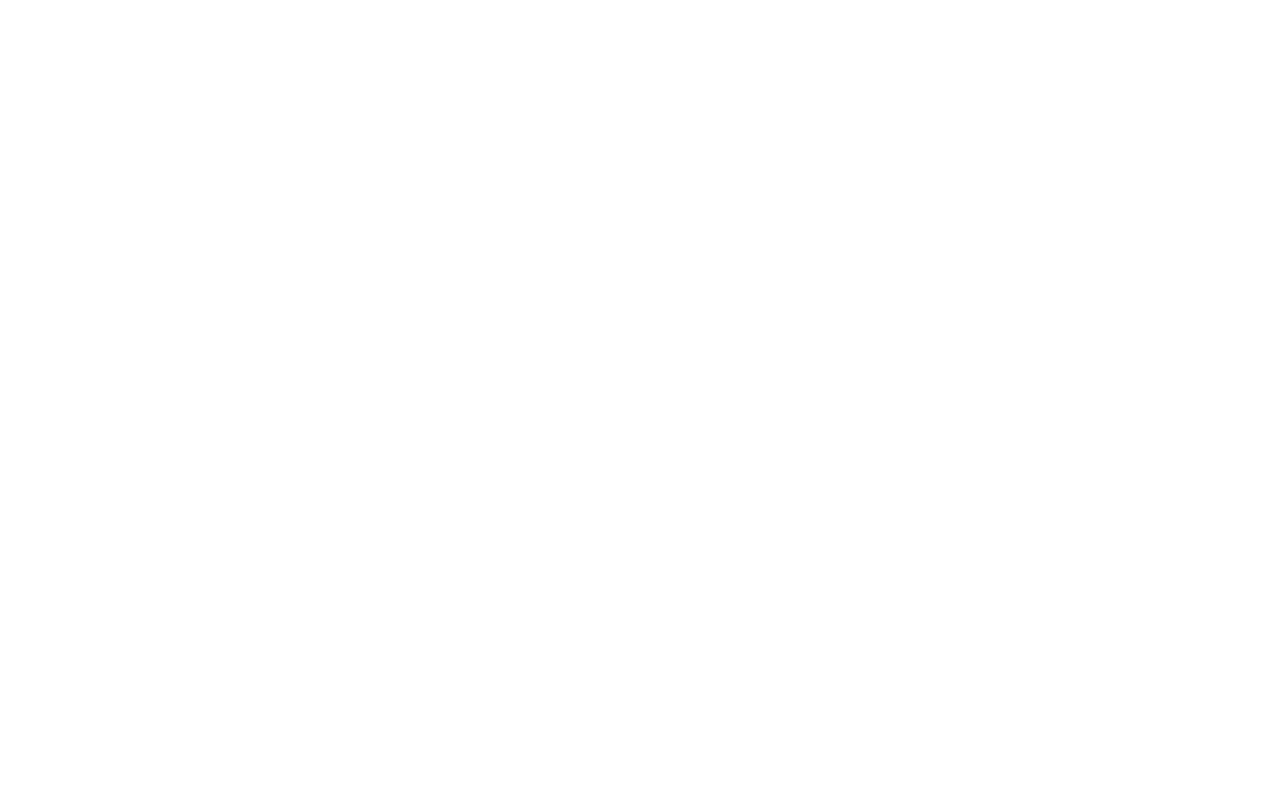
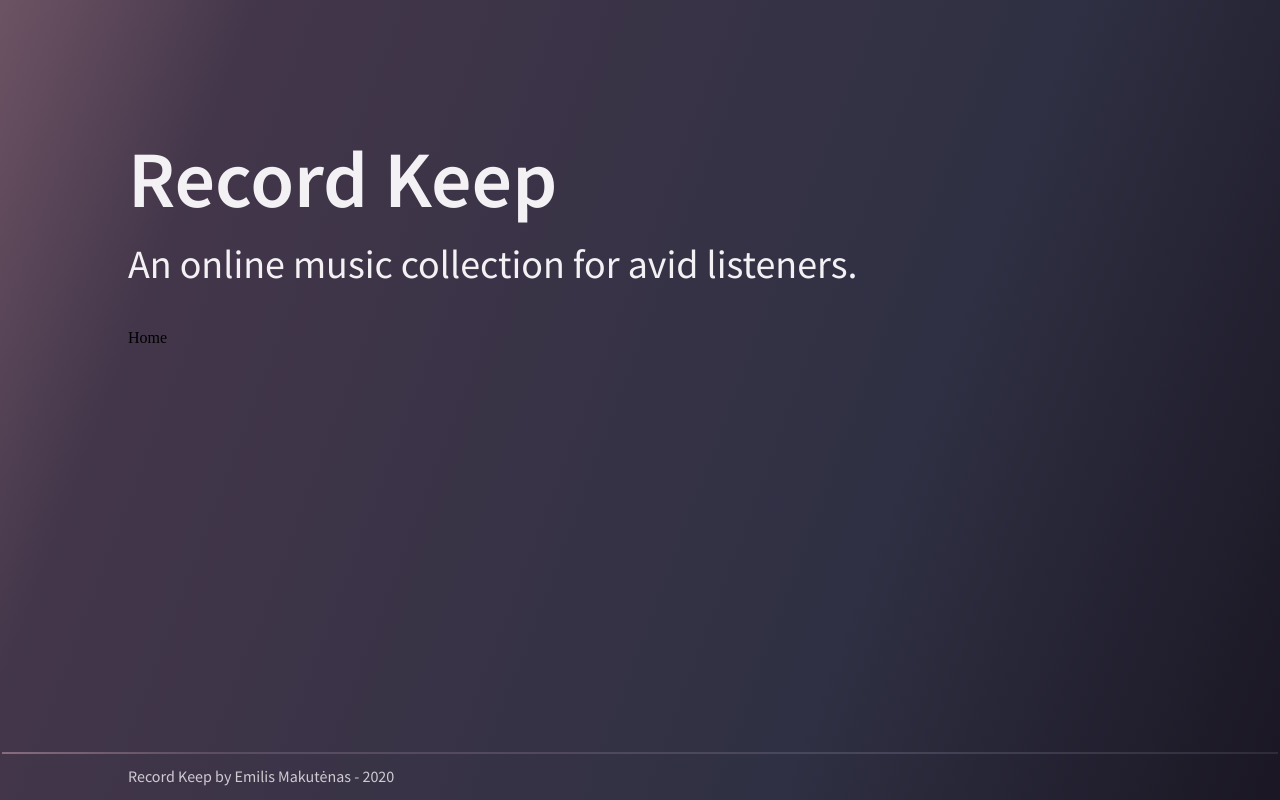
Before and after one commit to EmilisM/record-keep, a React (Create React App) app: page /home in a window 1280 px wide. Built offline with nearby package versions, Linux system fonts and the light colour scheme.

Commit message:
Add Title block, landing layout, edit router config

```diff
--- /dev/null
+++ b/src/Blocks/Title.tsx
@@ -0,0 +1,28 @@
+import React, { ReactElement } from 'react';
+import Heading from '../Components/Heading';
+import styled from 'styled-components/macro';
+
+const TitleBlockStyled = styled.div`
+  padding: 10% 10% 0;
+`;
+
+const HeadingFirstStyled = styled(Heading)`
+  margin: 0 0 10px 0;
+`;
+
+const HeadingSecondStyled = styled(Heading)`
+  margin: 0 0 40px 0;
+`;
+
+const TitleBlock = (): ReactElement => (
+  <TitleBlockStyled>
+    <HeadingFirstStyled fontWeight="600" fontSize={80} level="1">
+      Record Keep
+    </HeadingFirstStyled>
+    <HeadingSecondStyled fontSize={40} level="2">
+      An online music collection for avid listeners.
+    </HeadingSecondStyled>
+  </TitleBlockStyled>
+);
+
+export default TitleBlock;
--- a/src/Components/LoginSwitcher.tsx
+++ b/src/Components/LoginSwitcher.tsx
@@ -9,6 +9,7 @@
 
   display: flex;
   flex-direction: row;
+  background-color: transparent;
 `;
 
 const SelectStyled = styled.div<StyledProps>`
@@ -24,7 +25,7 @@
   padding: 2px 40px;
   `
       : `
-      cursor: pointer;
+  cursor: pointer;
   color: ${props.theme.colors.text.primaryLight};
   padding: 2px 20px;
   `};
--- a/src/Layouts/LoginLayout.tsx
+++ b/src/Layouts/LandingLayout.tsx
@@ -1,6 +1,7 @@
 import React, { ReactNode, ReactElement } from 'react';
 import styled from 'styled-components/macro';
 import Footer from '../Blocks/Footer';
+import TitleBlock from '../Blocks/Title';
 
 type Props = {
   className?: string;
@@ -31,7 +32,7 @@
   justify-content: flex-start;
   align-items: flex-start;
   flex-direction: column;
-  padding: 10% 10% 100px;
+  padding: 0 10% 100px;
 `;
 
 const FooterStyled = styled(Footer)`
@@ -47,11 +48,12 @@
     1 0 0 / 2px;
 `;
 
-const LoginLayout = ({ className, children }: Props): ReactElement => (
+const LandingLayout = ({ className, children }: Props): ReactElement => (
   <LoginLayoutStyled className={className}>
+    <TitleBlock />
     <Content>{children}</Content>
     <FooterStyled />
   </LoginLayoutStyled>
 );
 
-export default LoginLayout;
+export default LandingLayout;
--- /dev/null
+++ b/src/Pages/Dashboard.tsx
@@ -0,0 +1,5 @@
+import React, { ReactElement } from 'react';
+
+const Dashboard = (): ReactElement => <div>Dashboard</div>;
+
+export default Dashboard;
--- a/src/Pages/Home.tsx
+++ b/src/Pages/Home.tsx
@@ -1,8 +1,6 @@
 import React, { ReactElement } from 'react';
-import styled from 'styled-components/macro';
+import LandingLayout from '../Layouts/LandingLayout';
 
-const HomeStyled = styled.div``;
-
-const Home = (): ReactElement => <HomeStyled />;
+const Home = (): ReactElement => <LandingLayout>Home</LandingLayout>;
 
 export default Home;
--- a/src/Pages/Login.tsx
+++ b/src/Pages/Login.tsx
@@ -1,27 +1,11 @@
 import React, { ReactElement } from 'react';
-import styled from 'styled-components/macro';
 import LoginBlock from '../Blocks/Login';
-import Heading from '../Components/Heading';
-import LoginLayout from '../Layouts/LoginLayout';
-
-const HeadingFirstStyled = styled(Heading)`
-  margin: 0 0 10px 0;
-`;
-
-const HeadingSecondStyled = styled(Heading)`
-  margin: 0 0 40px 0;
-`;
+import LandingLayout from '../Layouts/LandingLayout';
 
 const Login = (): ReactElement => (
-  <LoginLayout>
-    <HeadingFirstStyled fontWeight="600" fontSize={80} level="1">
-      Record Keep
-    </HeadingFirstStyled>
-    <HeadingSecondStyled fontSize={40} level="2">
-      An online music collection for avid listeners.
-    </HeadingSecondStyled>
+  <LandingLayout>
     <LoginBlock />
-  </LoginLayout>
+  </LandingLayout>
 );
 
 export default Login;
--- a/src/Pages/NotFound.tsx
+++ b/src/Pages/NotFound.tsx
@@ -1,8 +1,5 @@
 import React, { ReactElement } from 'react';
-import styled from 'styled-components/macro';
 
-const NotFoundStyled = styled.div``;
-
-const NotFound = (): ReactElement => <NotFoundStyled />;
+const NotFound = (): ReactElement => <div>404</div>;
 
 export default NotFound;
--- a/src/Routes/BaseRoute.tsx
+++ b/src/Routes/BaseRoute.tsx
@@ -1,13 +1,17 @@
 import React, { FC } from 'react';
-import { Route, Switch } from 'react-router-dom';
+import { Route, Switch, Redirect } from 'react-router-dom';
+
+import NotFound from '../Pages/NotFound';
+import Dashboard from '../Pages/Dashboard';
 import Home from '../Pages/Home';
 import Login from '../Pages/Login';
-import NotFound from '../Pages/NotFound';
 
 const BaseRoute: FC = () => (
   <Switch>
-    <Route exact path="/" component={Home} />
-    <Route path="/login" component={Login} />
+    <Redirect exact from="/" to="/home" />
+    <Route exact path="/home" component={Home} />
+    <Route exact path="/login" component={Login} />
+    <Route exact path="/dashboard" component={Dashboard} />
     <Route component={NotFound} />
   </Switch>
 );
--- a/src/Themes/theme.ts
+++ b/src/Themes/theme.ts
@@ -15,7 +15,7 @@
     },
     text: {
       primaryLight: '#F3F1F4',
-      primaryDark: '#222',
+      primaryDark: '#2F3043',
     },
     border: {
       primary: '#F3F1F4',
```
